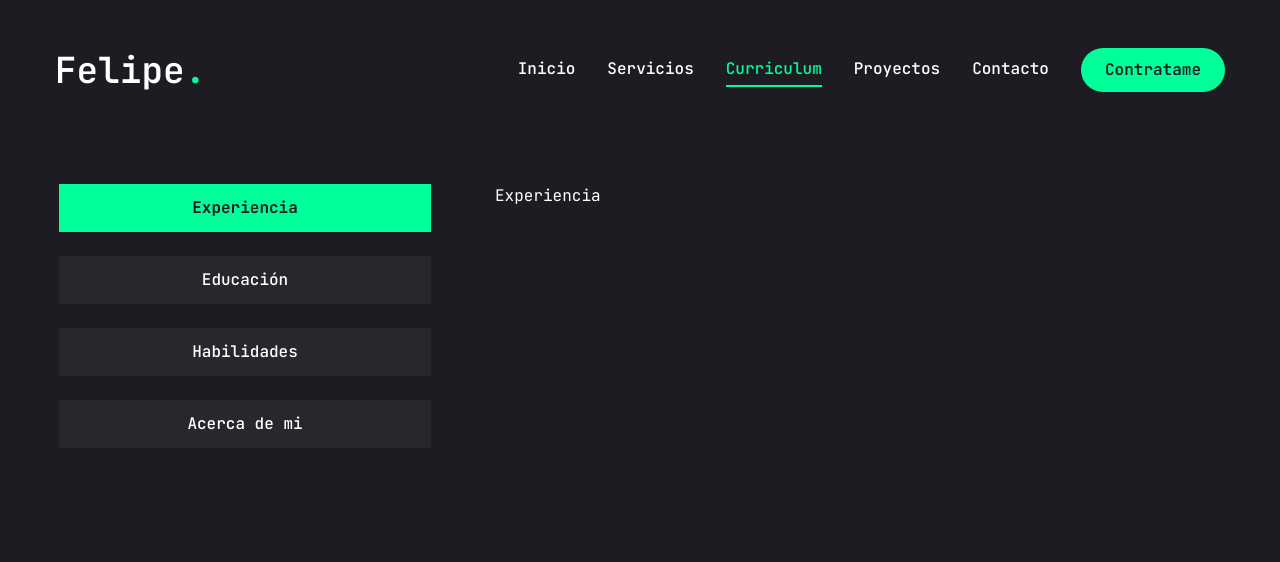
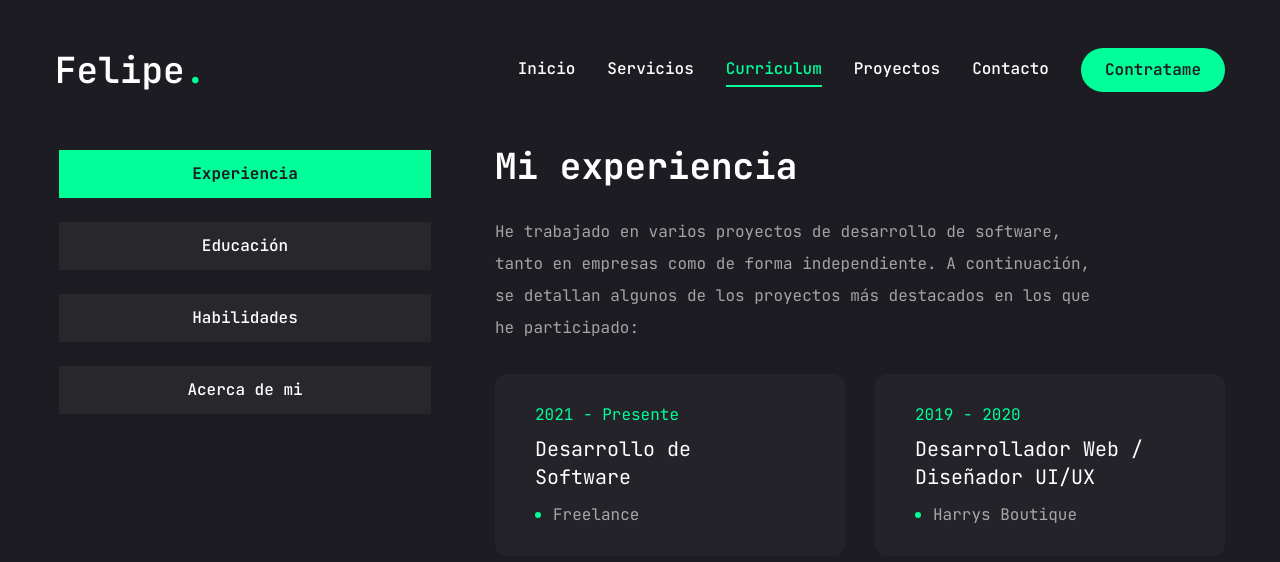
Before and after one commit to felipevega-dev/Portfolio, a Next.js app: page /cv in a window 1280 px wide. Shown: the top 562 px of the page. Built offline with nearby package versions, Linux system fonts and the light colour scheme.

Commit message:
Agregada Experiencia y Educación al CV

```diff
--- a/app/cv/page.jsx
+++ b/app/cv/page.jsx
@@ -47,8 +47,8 @@ const experience = {
   description: 'He trabajado en varios proyectos de desarrollo de software, tanto en empresas como de forma independiente. A continuación, se detallan algunos de los proyectos más destacados en los que he participado:',
   items: [
     {
-      company: 'E-commerce Startups',
-      position: 'Freelance',
+      company: 'Freelance',
+      position: 'Desarrollo de Software',
       duration: '2021 - Presente',
     },
     {
@@ -65,7 +65,7 @@ const education = {
   description: 'He estudiado en varias instituciones educativas, obteniendo conocimientos en diversas áreas de la informática y la tecnología. A continuación, se detallan algunos de los cursos y certificaciones más relevantes que he realizado:',
   items: [
     {
-      institution: 'DuocUC',
+      institution: 'DUOC UC',
       degree: 'Ingeniería en Informática',
       duration: '2021 - Presente',
     },
@@ -75,17 +75,17 @@ const education = {
       duration: '2023',
     },
     {
-      institution: 'Coursera',
+      institution: 'COURSERA',
       degree: 'Certificado Analisís de Datos de Google',
       duration: '2023',
     },
     {
-      institution: 'Talento Digital',
-      degree: 'Prueba Manejo Inglés MC (86%)',
+      institution: 'TALENTO DIGITAL',
+      degree: 'Prueba Manejo de Inglés MC (86%)',
       duration: '2022',
     },
     {
-      institution: 'Universidad de Tarapacá',
+      institution: 'UNIVERSIDAD DE TARAPACÁ',
       degree: 'Pedagogía en Inglés',
       duration: '2018 - 2020',
     },
@@ -164,15 +164,93 @@ const Cv = () => {
           <div className="min-h-[70vh] w-full">
                 {/* Experiencia */}
                 <TabsContent value="experience" className="w-full">
-                  Experiencia
+                  <div className="flex flex-col gap-[30px] text-center xl:text-left">
+                    <h3 className="text-4xl font-bold">{experience.title}</h3>
+                    <p className="max-w-[600px] text-white/60 mx-auto xl:mx-0">
+                    {experience.description}
+                    </p>
+                  <ScrollArea className="h-[400px]">
+                      <ul className="grid grid-cols-1 lg:grid-cols-2 gap-[30px]">
+                        {experience.items.map((item, index) => {
+                          return(
+                            <li key={index} className="bg-[#232329] h-[182px] py-6
+                            px-10 rounded-xl flex flex-col justify-center items-center
+                            lg:items-start gap-1 "
+                              >
+                              <span className="text-accent">{item.duration}</span>
+                              <h3 className="text-xl max-w-[260px] min-h-[60px]
+                              text-center lg:text-left">{item.position}</h3>
+                              <div className="flex items-center gap-3">
+                                {/* PUNTO */}
+                                <span className="w-[6px] h-[6px] rounded-full bg-accent"></span>
+                                <p className="text-white/60">{item.company}</p>
+                              </div>
+                            </li>
+                          );
+                        })}
+                      </ul>
+                  </ScrollArea>
+                  </div>
                 </TabsContent>
                 {/* Educación */}
                 <TabsContent value="education" className="w-full">
-                  Educación
+                  <div className="flex flex-col gap-[30px] text-center xl:text-left">
+                    <h3 className="text-4xl font-bold">{education.title}</h3>
+                    <p className="max-w-[600px] text-white/60 mx-auto xl:mx-0">
+                    {education.description}
+                    </p>
+                  <ScrollArea className="h-[400px]">
+                      <ul className="grid grid-cols-1 lg:grid-cols-2 gap-[30px]">
+                        {education.items.map((item, index) => {
+                          return(
+                            <li key={index} className="bg-[#232329] h-[182px] py-6
+                            px-10 rounded-xl flex flex-col justify-center items-center
+                            lg:items-start gap-1 "
+                              >
+                              <span className="text-accent">{item.duration}</span>
+                              <h3 className="text-xl max-w-[260px] min-h-[60px]
+                              text-center lg:text-left">{item.degree}</h3>
+                              <div className="flex items-center gap-3">
+                                {/* PUNTO */}
+                                <span className="w-[6px] h-[6px] rounded-full bg-accent"></span>
+                                <p className="text-white/60">{item.institution}</p>
+                              </div>
+                            </li>
+                          );
+                        })}
+                      </ul>
+                  </ScrollArea>
+                  </div>
                 </TabsContent>
                 {/* Habilidades */}
                 <TabsContent value="skills" className="w-full">
-                  Habilidades
+                <div className="flex flex-col gap-[30px] text-center xl:text-left">
+                    <h3 className="text-4xl font-bold">{skills.title}</h3>
+                    <p className="max-w-[600px] text-white/60 mx-auto xl:mx-0">
+                    {skills.description}
+                    </p>
+                  <ScrollArea className="h-[400px]">
+                      <ul className="grid grid-cols-1 lg:grid-cols-2 gap-[30px]">
+                        {education.items.map((item, index) => {
+                          return(
+                            <li key={index} className="bg-[#232329] h-[182px] py-6
+                            px-10 rounded-xl flex flex-col justify-center items-center
+                            lg:items-start gap-1 "
+                              >
+                              <span className="text-accent">{item.duration}</span>
+                              <h3 className="text-xl max-w-[260px] min-h-[60px]
+                              text-center lg:text-left">{item.degree}</h3>
+                              <div className="flex items-center gap-3">
+                                {/* PUNTO */}
+                                <span className="w-[6px] h-[6px] rounded-full bg-accent"></span>
+                                <p className="text-white/60">{item.institution}</p>
+                              </div>
+                            </li>
+                          );
+                        })}
+                      </ul>
+                  </ScrollArea>
+                  </div>
                 </TabsContent>
                 {/* Acerca de mi */}
                 <TabsContent value="about" className="w-full">
--- a/app/page.jsx
+++ b/app/page.jsx
@@ -11,7 +11,7 @@ const Inicio = () => {
     <section className="h-full">
       <div className="container mx-auto h-full">
         <div className="flex flex-col xl:flex-row items-center justify-between
-        xl:pt-6 xl:pb-8">
+        xl:pt-2 xl:pb-8">
           {/* TEXTO */}
           <div className="text-center xl:text-left order-2 xl:order-none">
             <span className="text-xl">Desarrollador de Software</span>
--- a/components/Redes.jsx
+++ b/components/Redes.jsx
@@ -4,11 +4,11 @@ import {FaGithub, FaLinkedinIn, FaYoutube} from 'react-icons/fa'
 const redes = [
    {
     icon: <FaGithub />,
-    path: ""
+    path: "https://github.com/felipevega-dev"
     },
     {
     icon: <FaLinkedinIn />,
-    path: ""
+    path: "https://www.linkedin.com/in/felipevega-dev/"
     },
     {
     icon: <FaYoutube />,
@@ -20,13 +20,29 @@ const redes = [
 const Redes = ({containerStyles, iconStyles}) => {
   return (
     <div className={containerStyles}>
-        {redes.map((item, index) =>  {
-            return (
-                <Link key={index} href={item.path} className={iconStyles}>
-                        {item.icon}
-                </Link>
-            );
-        })}
+      {redes.map((item, index) => {
+        if (item.path.startsWith('http')) {
+          // External link
+          return (
+            <a
+              key={index}
+              href={item.path}
+              target="_blank"
+              rel="noopener noreferrer"
+              className={iconStyles}
+            >
+              {item.icon}
+            </a>
+          )
+        } else {
+          // Internal link
+          return (
+            <Link key={index} href={item.path} className={iconStyles}>
+              {item.icon}
+            </Link>
+          )
+        }
+      })}
     </div>
   )
 }
--- a/components/Stats.jsx
+++ b/components/Stats.jsx
@@ -23,7 +23,7 @@ const stats = [
 
 const Stats = () => {
   return (
-    <section className='pt-4 pb-12 xl:pt-0 xl:pb-0'>
+    <section className='pt-4 pb-12 xl:pt-1 xl:pb-0'>
        <div className="container mx-auto">
           <div className='flex flex-wrap gap-6 max-w-[80vw] mx-auto xl:max-w-none'>
             {stats.map((item, index) => {
--- a/components/ui/scroll-area.jsx
+++ b/components/ui/scroll-area.jsx
@@ -32,7 +32,7 @@ const ScrollBar = React.forwardRef(({ className, orientation = "vertical", ...pr
       className
     )}
     {...props}>
-    <ScrollAreaPrimitive.ScrollAreaThumb className="relative flex-1 rounded-full bg-slate-200 dark:bg-slate-800" />
+    <ScrollAreaPrimitive.ScrollAreaThumb className="relative flex-1 rounded-full bg-accent dark:bg-slate-800" />
   </ScrollAreaPrimitive.ScrollAreaScrollbar>
 ))
 ScrollBar.displayName = ScrollAreaPrimitive.ScrollAreaScrollbar.displayName
```
